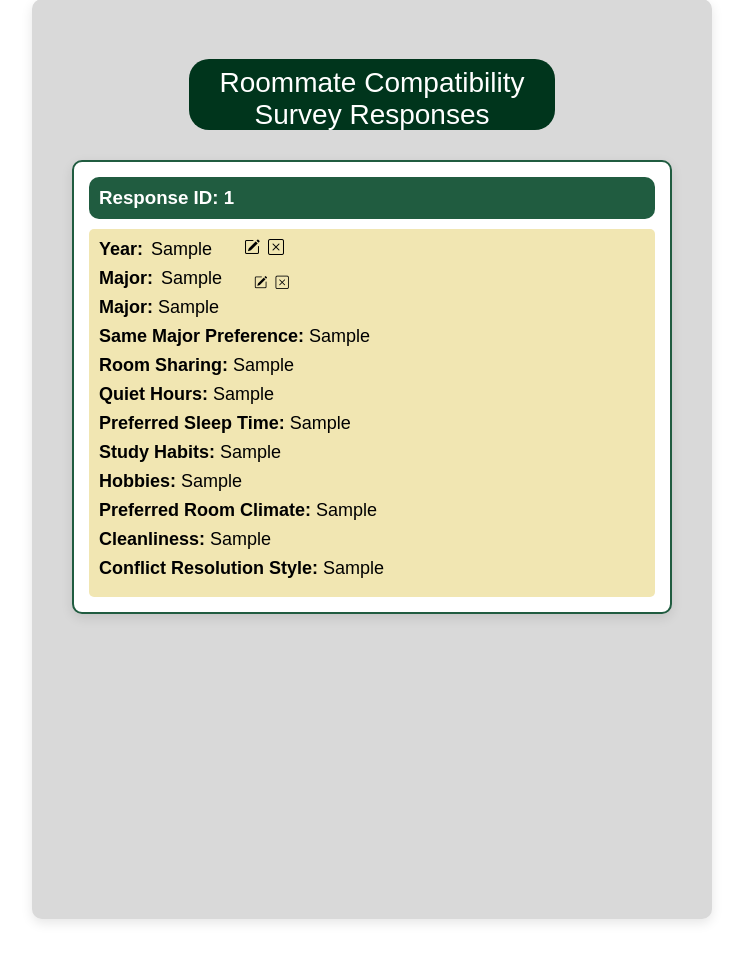
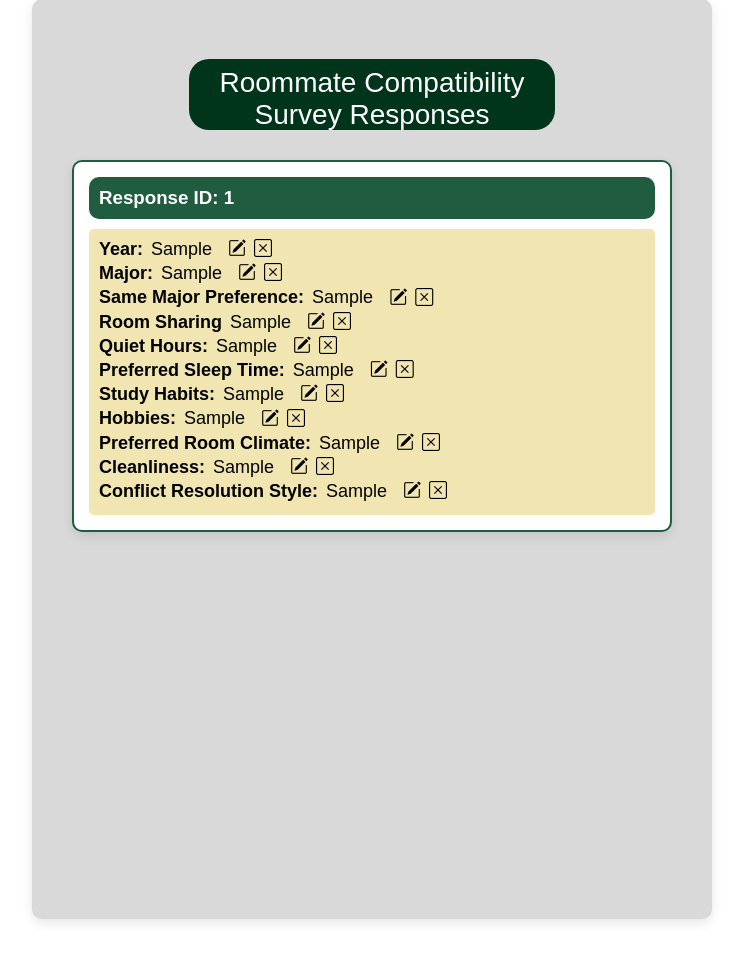
Before and after one commit to Jash1m/SoftwareDevelopmentProject-4155, a Flask app: page /responses in a window 1280 px wide, after a click that opens the changed part. Shown: the part 151-1120 px from the top of the page, without its empty margins (268-1011 px from the left). Run offline with Flask 3, Linux system fonts and the light colour scheme; tables that the repository leaves empty hold one stand-in row (values such as "Sample post"); some libraries are stand-ins or nearby versions.

Commit message:
Heavily modified the responses sheet with edit and delete button

```diff
--- a/StaticFile/stylesheets/style.css
+++ b/StaticFile/stylesheets/style.css
@@ -27,17 +27,20 @@
 }
 
 
-button {
+/* button {
+    font-size: 18px;
     background: none;
     background-color: none;
     border: none;
     text-decoration: none;
-
+    margin: 0px;
+    padding: 0px;
 }
 
-button :hover {
-    background-color: red;
-}
+button:hover {
+    cursor: pointer;
+} */
+
 /*========================Header CSS========================*/
 
 header {
@@ -453,27 +456,44 @@ a {
 /* Style for each individual detail line */
 .response-details p {
     font-size: 18px;
-    margin-bottom: 8px;
+    margin-bottom: 0px;
 }
 
 .response-item-container {
     display: flex;
     flex-direction: row;
     justify-content: left;
+    margin: 0 auto;
+    padding: 0px;
     gap: 0.5rem;
+    padding-bottom: 0.20rem;
 }
 
 .response-item-title {
     font-weight: bold;
-
+    margin-bottom: 0px;
+    padding-bottom: 0px;
 }
 
 .response-item-symbols {
     display: flex;
     flex-direction: row;
-    justify-content: right;
     gap: 0.5rem;
-    padding-left: 1rem;
+}
+
+.response-item-symbols button {
+    font-size: 18px;
+    background: none;
+    background-color: none;
+    border: none;
+    text-decoration: none;
+
+}
+
+.response-item-symbols button:hover {
+    cursor: pointer;
+    border: 1px var(--Ore_Black) solid;
+    border-radius: 5;
 }
 
 /*======================== Sidebar CSS ========================*/
--- a/templates/responses.html
+++ b/templates/responses.html
@@ -37,32 +37,90 @@
                     <div class = "response-item-container">
                         <p class="response-item-title">Year: <p> {{ response.q1 }}</p></p>
                         <div class="response-item-symbols">
-                            <i class="bi bi-pencil-square"></i>
-                            <i class="bi bi-x-square"></i>
+                            <button class="bi bi-pencil-square"></button>
+                            <button class="bi bi-x-square"></button>
                         </div>
                     </div>
                     <!-- Question 2 -->
                     <div class = "response-item-container">
                         <p class="response-item-title">Major: <p> {{ response.q2 }}</p></p>
                         <div class="response-item-symbols">
-
                             <button class="bi bi-pencil-square"></button>
                             <button class="bi bi-x-square"></button>
                         </div>
                     </div>
-
-
-
-                    <p><strong>Major:</strong> {{ response.q2 }}</p>
-                    <p><strong>Same Major Preference:</strong> {{ response.q3 }}</p>
-                    <p><strong>Room Sharing:</strong> {{ response.q4 }}</p>
-                    <p><strong>Quiet Hours:</strong> {{ response.q5 }}</p>
-                    <p><strong>Preferred Sleep Time:</strong> {{ response.q6 }}</p>
-                    <p><strong>Study Habits:</strong> {{ response.q7 }}</p>
-                    <p><strong>Hobbies:</strong> {{ response.q8 }}</p>
-                    <p><strong>Preferred Room Climate:</strong> {{ response.q9 }}</p>
-                    <p><strong>Cleanliness:</strong> {{ response.q10 }}</p>
-                    <p><strong>Conflict Resolution Style:</strong> {{ response.q11 }}</p>
+                    <!-- Question 3 -->
+                    <div class = "response-item-container">
+                        <p class="response-item-title">Same Major Preference: <p> {{ response.q3 }}</p></p>
+                        <div class="response-item-symbols">
+                            <button class="bi bi-pencil-square"></button>
+                            <button class="bi bi-x-square"></button>
+                        </div>
+                    </div>
+                    <!-- Question 4 -->
+                    <div class = "response-item-container">
+                        <p class="response-item-title">Room Sharing <p> {{ response.q4 }}</p></p>
+                        <div class="response-item-symbols">
+                            <button class="bi bi-pencil-square"></button>
+                            <button class="bi bi-x-square"></button>
+                        </div>
+                    </div>
+                    <!-- Question 5 -->
+                    <div class = "response-item-container">
+                        <p class="response-item-title">Quiet Hours: <p> {{ response.q5 }}</p></p>
+                        <div class="response-item-symbols">
+                            <button class="bi bi-pencil-square"></button>
+                            <button class="bi bi-x-square"></button>
+                        </div>
+                    </div>
+                    <!-- Question 6 -->
+                    <div class = "response-item-container">
+                        <p class="response-item-title">Preferred Sleep Time: <p> {{ response.q6 }}</p></p>
+                        <div class="response-item-symbols">
+                            <button class="bi bi-pencil-square"></button>
+                            <button class="bi bi-x-square"></button>
+                        </div>
+                    </div>
+                    <!-- Question 7 -->
+                    <div class = "response-item-container">
+                        <p class="response-item-title">Study Habits: <p> {{ response.q7 }}</p></p>
+                        <div class="response-item-symbols">
+                            <button class="bi bi-pencil-square"></button>
+                            <button class="bi bi-x-square"></button>
+                        </div>
+                    </div>
+                    <!-- Question 8 -->
+                    <div class = "response-item-container">
+                        <p class="response-item-title">Hobbies: <p> {{ response.q8 }}</p></p>
+                        <div class="response-item-symbols">
+                            <button class="bi bi-pencil-square"></button>
+                            <button class="bi bi-x-square"></button>
+                        </div>
+                    </div>
+                    <!-- Question 9 -->
+                    <div class = "response-item-container">
+                        <p class="response-item-title">Preferred Room Climate: <p> {{ response.q9 }}</p></p>
+                        <div class="response-item-symbols">
+                            <button class="bi bi-pencil-square"></button>
+                            <button class="bi bi-x-square"></button>
+                        </div>
+                    </div>
+                    <!-- Question 10 -->
+                    <div class = "response-item-container">
+                        <p class="response-item-title">Cleanliness: <p> {{ response.q10 }}</p></p>
+                        <div class="response-item-symbols">
+                            <button class="bi bi-pencil-square"></button>
+                            <button class="bi bi-x-square"></button>
+                        </div>
+                    </div>
+                    <!-- Question 11 -->
+                    <div class = "response-item-container">
+                        <p class="response-item-title">Conflict Resolution Style: <p> {{ response.q11 }}</p></p>
+                        <div class="response-item-symbols">
+                            <button class="bi bi-pencil-square"></button>
+                            <button class="bi bi-x-square"></button>
+                        </div>
+                    </div>
                 </div>
             </div>
             {% endfor %}
```
